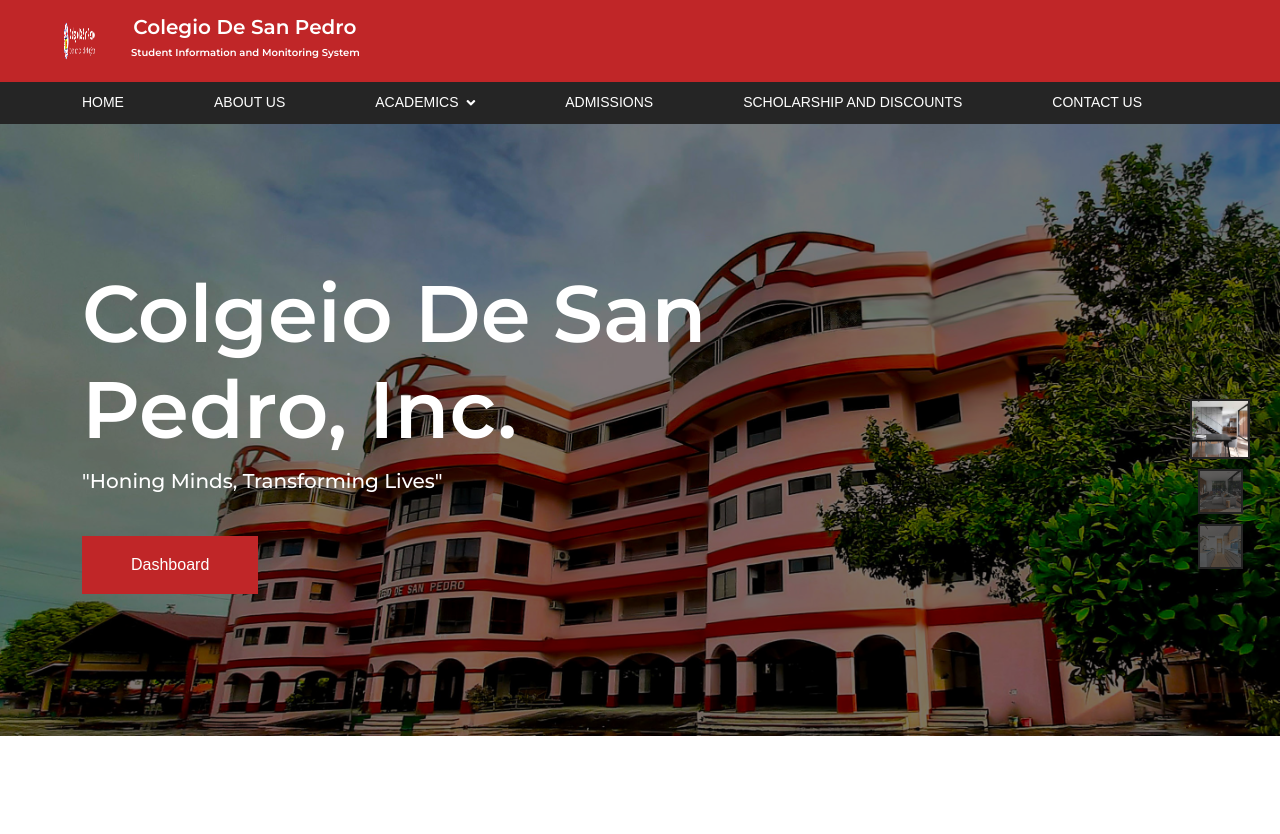
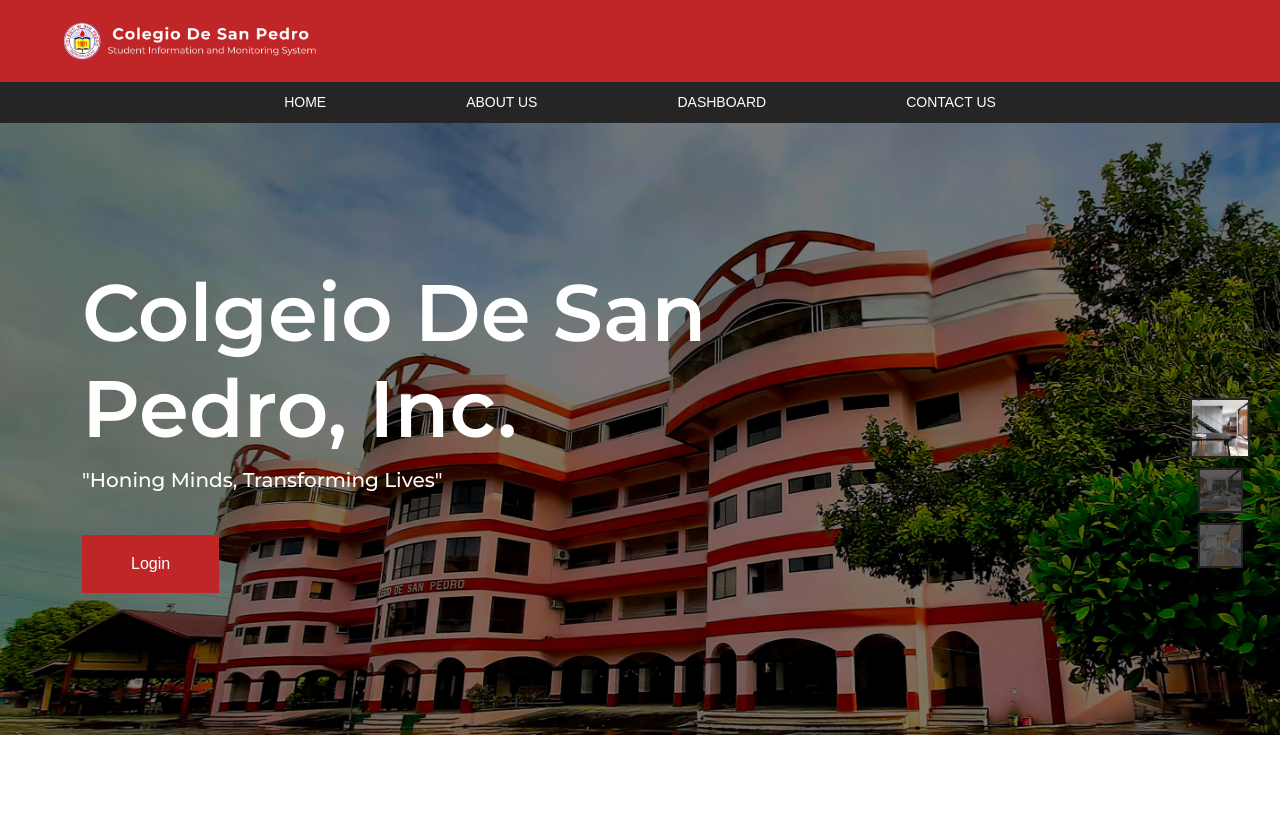
Before and after one commit to stvnfrlls/CapstoneProject-SIMS, a PHP site: page / in a window 1280 px wide. Shown: the top 834 px of the page. Run offline with PHP 8.4, Linux system fonts and the light colour scheme; some libraries are stand-ins or nearby versions.

Commit message:
changes with navbar added style for css

```diff
--- a/assets/css/style.css
+++ b/assets/css/style.css
@@ -130,7 +130,8 @@ h6,
 }
 
 .navbar .navbar-nav .nav-link {
-  margin-right: 90px;
+  margin-right: 70px;
+  margin-left: 70px;
   padding: 10px 0;
   color: var(--dark);
   font-weight: 500;
@@ -158,6 +159,7 @@ h6,
   }
 
   .navbar .navbar-nav {
+    margin-left: auto !important;
     border-top: 1px solid #eeeeee;
   }
 
--- a/index.php
+++ b/index.php
@@ -31,28 +31,19 @@
 
     <!-- Template Stylesheet -->
     <link href="assets/css/style.css" rel="stylesheet">
+
 </head>
 
 
 <body>
-    <!-- Spinner Start -->
-    <div id="spinner" class="show bg-white position-fixed translate-middle w-100 vh-100 top-50 start-50 d-flex align-items-center justify-content-center">
-        <div class="spinner-border position-relative text-primary" style="width: 6rem; height: 6rem;" role="status"></div>
-        <img class="position-absolute top-50 start-50 translate-middle" src="assets/img/icons/icon-1.png" alt="Icon">
-    </div>
-    <!-- Spinner End -->
-
-    <!-- Navbar Start -->
-    <nav class="navbar navbar-expand-lg bg-primary navbar-light py-lg-0 px-lg-5">
-        <img class="m-3" src="assets/img/logo.png" style="height: 50px; width:50px;" alt="Icon">
-        <div class="d-flex align-items-center justify-content-center text-center">
-            <a href="index.php" class="navbar-brand ms-4 ms-lg-0 text-center">
-                <h1 class="cdsp">Colegio De San Pedro</h1>
-                <h1 class="cdsp1" alt="Icon">Student Information and Monitoring System</h1>
-            </a>
-        </div>
-    </nav>
-    <!-- Navbar End -->
+  <!-- Navbar Start -->
+  <nav class="navbar navbar-expand-lg bg-primary navbar-light py-lg-0 px-lg-5">
+    <img class="m-3" href="index.php" src="assets/img/logo.png" style="height: 50px; width:400px;" alt="Icon">
+    <button class="navbar-toggler navbar-toggler-right d-lg-none align-self-center" type="button" data-bs-toggle="offcanvas">
+      <span class="mdi mdi-menu"></span>
+    </button>
+  </nav>
+  <!-- Navbar End -->
 
     <!-- Navbar Start -->
     <nav class="navbar navbar-expand-lg bg-dark navbar-light sticky-top py-lg-0 px-lg-5 wow fadeIn" data-wow-delay="0.1s">
@@ -61,23 +52,10 @@
             <span class="navbar-toggler-icon"></span>
         </button>
         <div class="collapse navbar-collapse" id="navbarCollapse">
-            <div class="navbar-nav ms-auto p-4 p-lg-0 ">
+            <div class="navbar-nav m-auto p-4 p-lg-0">
                 <a href="index.php" class="nav-item nav-link active" style="color: white; font-size: 14px;">Home</a>
                 <a href="about.html" class="nav-item nav-link" style="color: white; font-size: 14px;">About Us</a>
-                <div class="nav-item dropdown">
-                    <a href="#" class="nav-item nav-link dropdown-toggle" data-bs-toggle="dropdown" style="color: white; font-size: 14px;">Academics</a>
-                    <div class="dropdown-menu bg-dark border-0 m-0">
-                        <a href="auth/login.php" class="dropdown-item" style="color: white; font-size: 14px;">Student Information System</a>
-                        <a href="" class="dropdown-item" style="color: white; font-size: 14px;">Kindergarten</a>
-                        <a href="" class="dropdown-item" style="color: white; font-size: 14px;">Pre-Elementary</a>
-                        <a href="" class="dropdown-item" style="color: white; font-size: 14px;">Elementary</a>
-                        <a href="" class="dropdown-item" style="color: white; font-size: 14px;">Highschool</a>
-                        <a href="" class="dropdown-item" style="color: white; font-size: 14px;">Senior Highschool</a>
-                        <a href="" class="dropdown-item" style="color: white; font-size: 14px;">College</a>
-                    </div>
-                </div>
-                <a href="service.html" class="nav-item nav-link" style="color: white; font-size: 14px;">Admissions</a>
-                <a href="contact.html" class="nav-item nav-link" style="color: white; font-size: 14px;">Scholarship and Discounts</a>
+                <a href="service.html" class="nav-item nav-link" style="color: white; font-size: 14px;">Dashboard</a>
                 <a href="contact.html" class="nav-item nav-link" style="color: white; font-size: 14px;">Contact Us</a>
             </div>
         </div>
@@ -95,7 +73,7 @@
                             <div class="col-10 col-lg-8">
                                 <h1 class="display-1 text-white animated slideInDown">Colgeio De San Pedro, Inc.</h1>
                                 <p class="fs-5 fw-medium text-white mb-4 pb-3">"Honing Minds, Transforming Lives"</p>
-                                <a href="" class="btn btn-primary py-3 px-5 animated slideInLeft">Dashboard</a>
+                                <a href="" class="btn btn-primary py-3 px-5 animated slideInLeft">Login</a>
                             </div>
                         </div>
                     </div>
@@ -109,7 +87,7 @@
                             <div class="col-10 col-lg-8">
                                 <h1 class="display-1 text-white animated slideInDown">Colgio De San Pedro, Inc.</h1>
                                 <p class="fs-5 fw-medium text-white mb-4 pb-3">"Honing Minds, Transforming Lives"</p>
-                                <a href="" class="btn btn-primary py-3 px-5 animated slideInLeft">Read More</a>
+                                <a href="" class="btn btn-primary py-3 px-5 animated slideInLeft">Login</a>
                             </div>
                         </div>
                     </div>
@@ -123,7 +101,7 @@
                             <div class="col-10 col-lg-8">
                                 <h1 class="display-1 text-white animated slideInDown">Colegio De San Pedro, Inc.</h1>
                                 <p class="fs-5 fw-medium text-white mb-4 pb-3">"Honing Minds, Transforming Lives"</p>
-                                <a href="" class="btn btn-primary py-3 px-5 animated slideInLeft">Read More</a>
+                                <a href="" class="btn btn-primary py-3 px-5 animated slideInLeft">Login</a>
                             </div>
                         </div>
                     </div>
```
